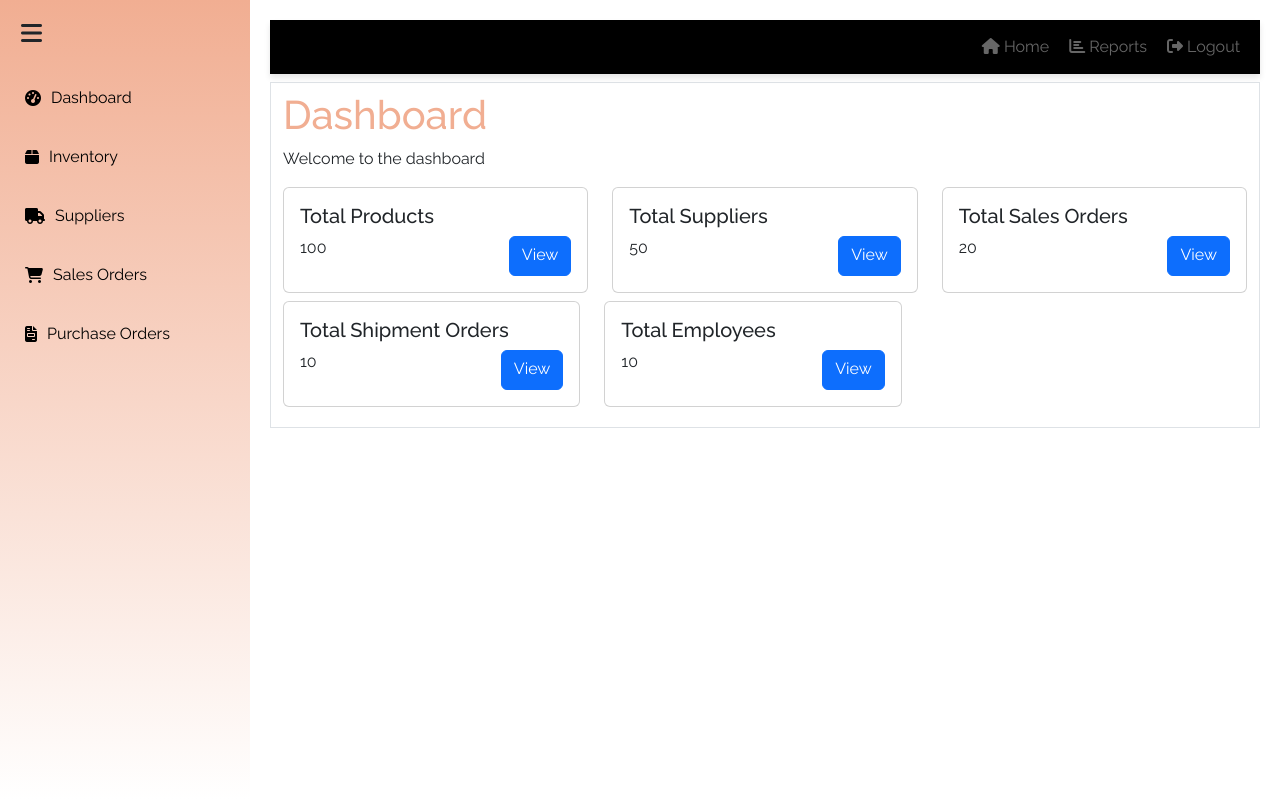
After one commit to Team-5-Django/warehouse_system, a Django app: page /dashboard/ in a window 1280 px wide. The commit adds this page. Run offline with Django 5.2, Linux system fonts and the light colour scheme.

Commit message:
feature(dashboard) create dashboard layout with static data

```diff
--- a/Warehouse/Warehouse/urls.py
+++ b/Warehouse/Warehouse/urls.py
@@ -18,5 +18,6 @@ from django.contrib import admin
 from django.urls import path , include
 urlpatterns = [
     path('admin/', admin.site.urls),
-    path('home/',include('home.urls'))
+    path('home/',include('home.urls')),
+    path('dashboard/',include('dashboard.urls'))
 ]
--- /dev/null
+++ b/Warehouse/dashboard/urls.py
@@ -0,0 +1,6 @@
+from django.urls import path
+from .views import get_dashboard_page
+
+urlpatterns = [
+    path('', get_dashboard_page, name='dashboard')
+]
--- a/Warehouse/dashboard/views.py
+++ b/Warehouse/dashboard/views.py
@@ -1,3 +1,4 @@
 from django.shortcuts import render
 
-# Create your views here.
+def get_dashboard_page(request):
+    return render(request, 'dashboard.html')
--- a/Warehouse/templates/base.html
+++ b/Warehouse/templates/base.html
@@ -22,11 +22,9 @@
     {% include 'components/sidebar.html' %}
     <div class="content">
         {% include 'components/navbar.html' %}
-        <div class="container mt-2 border py-2">
-            <h1 style="color:#f1ae92;">Dashboard</h1>
-            <p>Welcome to the dashboard</p>
-            <p>here you will write your block content</p>
-            {% block content %}{% endblock %}
+            {% block content %}
+
+            {% endblock %}
         </div>
 
     </div>
--- a/Warehouse/templates/components/sidebar.html
+++ b/Warehouse/templates/components/sidebar.html
@@ -2,7 +2,7 @@
     <button class="toggle-btn mb-2" onclick="toggleSidebar()">
         <i class="fas fa-bars text-dark"></i>
     </button>
-    <a href="#"><i class="fas fa-tachometer-alt"></i> <span>Dashboard</span></a>
+    <a href={% url 'dashboard' %}><i class="fas fa-tachometer-alt"></i> <span>Dashboard</span></a>
     <a href="#"><i class="fas fa-box"></i> <span>Inventory</span></a>
     <a href="#"><i class="fas fa-truck"></i> <span>Suppliers</span></a>
     <a href="#"><i class="fas fa-shopping-cart"></i> <span>Sales Orders</span></a>
--- /dev/null
+++ b/Warehouse/templates/dashboard.html
@@ -0,0 +1,70 @@
+{% extends 'base.html' %}
+
+{% block content %}
+<div class="container mt-2 border py-2">
+    <h1 style="color:#f1ae92;">Dashboard</h1>
+    <p>Welcome to the dashboard</p>
+    <div class="row my-1">
+        <div class="col-md-4">
+            <div class="card">
+                <div class="card-body">
+                    <h5 class="card-title">Total Products</h5>
+                    <div class="d-flex justify-content-between">
+                        <p class="card-text">100</p>
+                        <a href="#" class="btn btn-primary">View</a>
+                    </div>
+                </div>
+            </div>
+        </div>
+        <div class="col-md-4">
+            <div class="card">
+                <div class="card-body">
+                    <h5 class="card-title
+                    ">Total Suppliers</h5>
+                    <div class="d-flex justify-content-between">
+                        <p class="card-text">50</p>
+                        <a href="#" class="btn btn-primary">View</a>
+                    </div>
+                </div>
+            </div>
+        </div>
+        <div class="col-md-4">
+            <div class="card">
+                <div class="card-body">
+                    <h5 class="card-title
+                    ">Total Sales Orders</h5>
+                    <div class="d-flex justify-content-between">
+                        <p class="card-text">20</p>
+                        <a href="#" class="btn btn-primary">View</a>
+                    </div>
+                </div>
+            </div>
+        </div>
+        <div class="row my-2">
+            <div class="col-md-4">
+                <div class="card">
+                    <div class="card-body">
+                        <h5 class="card-title
+                        ">Total Shipment Orders</h5>
+                        <div class="d-flex justify-content-between">
+                            <p class="card-text">10</p>
+                            <a href="#" class="btn btn-primary">View</a>
+                        </div>
+                    </div>
+                </div>
+            </div>
+            <div class="col-md-4">
+                <div class="card">
+                    <div class="card-body">
+                        <h5 class="card-title
+                        ">Total Employees</h5>
+                        <div class="d-flex justify-content-between">
+                            <p class="card-text">10</p>
+                            <a href="#" class="btn btn-primary">View</a>
+                        </div>
+                    </div>
+                </div>
+            </div>
+        </div>
+</div>
+{% endblock %}
```
